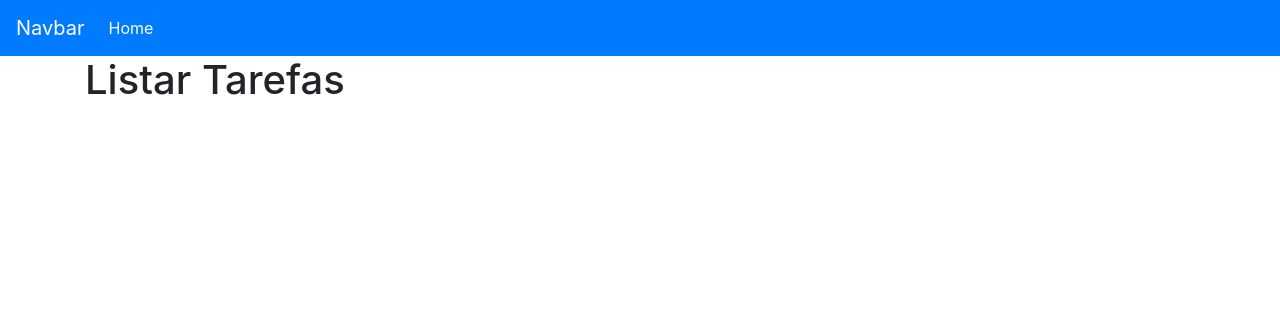
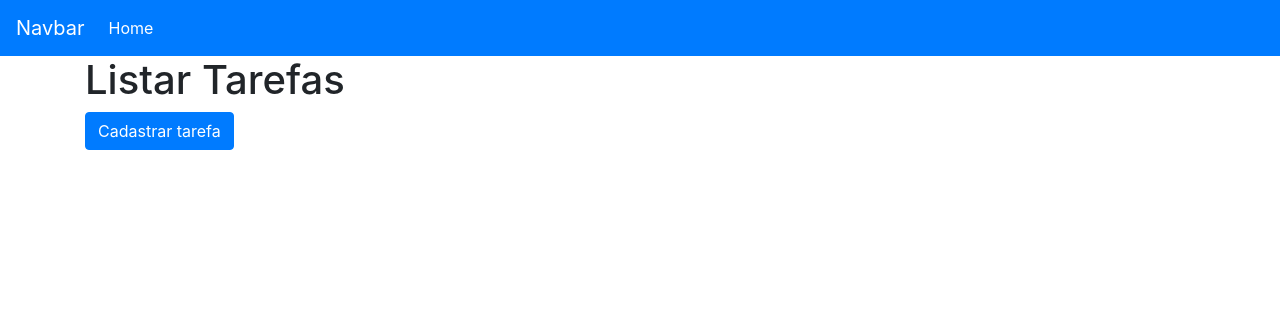
Before and after one commit to ebmm01/djangoTW, a Django app: page /listar_tarefas/ in a window 1280 px wide. Shown: the top 316 px of the page. Run offline with Django 3.2, Linux system fonts and the light colour scheme; data that the repository does not hold is empty; some libraries are stand-ins or nearby versions.

Commit message:
Adding 'editar tarefa' to project

```diff
--- a/to_do/app/services/tarefa_service.py
+++ b/to_do/app/services/tarefa_service.py
@@ -8,3 +8,17 @@ def cadastrar_tarefa(tarefa):
         data_expiracao = tarefa.data_expiracao,
         prioridade = tarefa.prioridade
     )
+
+def listar_tarefas():
+    return Tarefas.objects.all()
+
+def listar_tarefa_id(id):
+    return Tarefas.objects.get(id=id)
+
+def editar_tarefa(tarefa_bd, tarefa_nova):
+    tarefa_bd.titulo = tarefa_nova.titulo
+    tarefa_bd.descricao = tarefa_nova.descricao
+    tarefa_bd.data_expiracao = tarefa_nova.data_expiracao
+    tarefa_bd.prioridade = tarefa_nova.prioridade
+
+    tarefa_bd.save(force_update=True)
--- a/to_do/app/templates/tarefas/form_tarefa.html
+++ b/to_do/app/templates/tarefas/form_tarefa.html
@@ -6,18 +6,22 @@
 <form method="POST">
     {% csrf_token %}
     <div class="form-group">
+        {{form_tarefa.titulo.errors }}
         <label>Título:</label>
         {{form_tarefa.titulo | addclass:'form-control'}}
     </div>
     <div class="form-group">
+        {{form_tarefa.descricao.errors }}
         <label>Descrição:</label>
         {{ form_tarefa.descricao | addclass:'form-control' }}
     </div>
     <div class="form-group">
+        {{form_tarefa.data_expiracao.errors }}
         <label>Data de expiração:</label>
         {{ form_tarefa.data_expiracao | addclass:'form-control' }}
     </div>
     <div class="form-group">
+        {{form_tarefa.prioridade.errors }}
         <label>Prioridade:</label>
         {{ form_tarefa.prioridade | addclass:'form-control' }}
     </div>
--- a/to_do/app/templates/tarefas/listar_tarefas.html
+++ b/to_do/app/templates/tarefas/listar_tarefas.html
@@ -3,4 +3,19 @@
 {% block conteudo %}
 <h1>Listar Tarefas</h1>
 
+{% for tarefa in tarefas %}
+<div class="card mb-3">
+    <div class="card-header">
+        {{tarefa.get_prioridade_display}}
+    </div>
+    <div class="card-body">
+        <h5 class="card-title">{{tarefa.titulo }}</h5>
+        <p class="card-text">{{ tarefa.descricao }}</p>
+        <hr>
+        <a href={% url 'editar_tarefa' tarefa.id %}> Alterar tarefa </a>
+    </div>
+</div>
+{% endfor %}
+
+<a href="{% url 'cadastrar_tarefa'%}"><input type="button" class="btn btn-primary mb-3" value="Cadastrar tarefa"></a>
 {% endblock conteudo %}
--- a/to_do/app/urls.py
+++ b/to_do/app/urls.py
@@ -5,4 +5,5 @@ from .views import *
 urlpatterns = [
     path('listar_tarefas/', listar_tarefas, name='listar_tarefas'),
     path('cadastrar_tarefa/', cadastrar_tarefa, name='cadastrar_tarefa'),
+    path('editar_tarefa/<int:id>', editar_tarefa, name='editar_tarefa'),
 ]
--- a/to_do/app/views.py
+++ b/to_do/app/views.py
@@ -6,7 +6,8 @@ from .services import tarefa_service
 # Create your views here.
 
 def listar_tarefas(request):
-    return render(request, 'tarefas/listar_tarefas.html')
+    tarefas = tarefa_service.listar_tarefas()
+    return render(request, 'tarefas/listar_tarefas.html', {"tarefas": tarefas})
 
 def cadastrar_tarefa(request):
     if request.method == 'POST':
@@ -27,3 +28,21 @@ def cadastrar_tarefa(request):
     else:
         form_tarefa = TarefaForm()
     return render(request, 'tarefas/form_tarefa.html', {"form_tarefa": form_tarefa})
+
+def editar_tarefa(request, id):
+    tarefa_bd = tarefa_service.listar_tarefa_id(id)
+    form_tarefa = TarefaForm(request.POST or None, instance=tarefa_bd)
+    if form_tarefa.is_valid():
+        titulo = form_tarefa.cleaned_data["titulo"]
+        descricao = form_tarefa.cleaned_data["descricao"]
+        data_expiracao = form_tarefa.cleaned_data["data_expiracao"]
+        prioridade = form_tarefa.cleaned_data["prioridade"]
+        tarefa_nova = Tarefa(
+            titulo=titulo,
+            descricao=descricao,
+            data_expiracao=data_expiracao,
+            prioridade=prioridade
+        )
+        tarefa_service.editar_tarefa(tarefa_bd, tarefa_nova)
+        return redirect('listar_tarefas')
+    return render(request, 'tarefas/form_tarefa.html', {"form_tarefa": form_tarefa})
```
